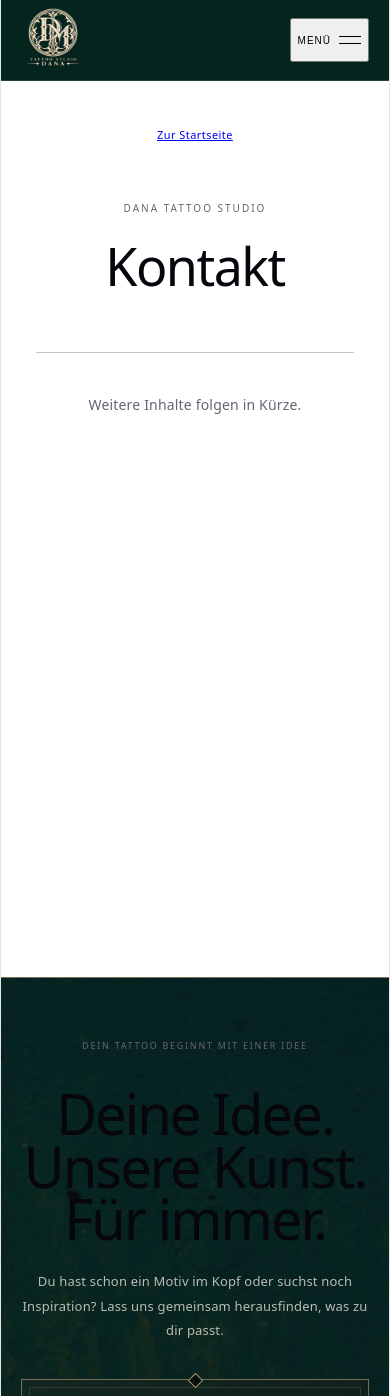
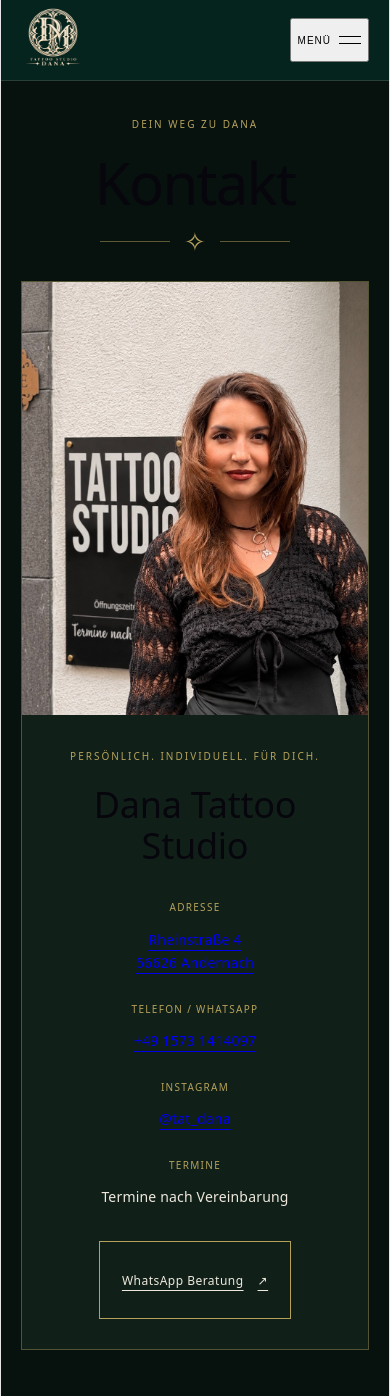
Before and after one commit to AnnaFillanna/dana-tattoo, a React (Vite) app: page /kontakt in a window 390 px wide. Shown: the top 1396 px of the page. Built offline with nearby package versions, Linux system fonts and the light colour scheme; the HTML template or start-up script is replaced by a standard one.

Commit message:
Kontaktseite mit Studiofoto und Terminberatung gestalten

```diff
--- /dev/null
+++ b/src/pages/ContactPage.module.scss
@@ -0,0 +1,33 @@
+.page { background: #07120f; color: #eee8dd; padding: 56px 24px 88px; }
+.container { max-width: 1180px; margin: 0 auto; }
+.heading { text-align: center; margin-bottom: 44px; }
+.heading p, .eyebrow { color: #b6a15b; font-size: 10px; letter-spacing: .2em; text-transform: uppercase; }
+.heading h1 { font-family: var(--font-heading); font-size: clamp(58px, 7vw, 92px); font-weight: 400; line-height: 1.2; margin: 12px 0; }
+.ornament { display: flex; align-items: center; justify-content: center; gap: 14px; color: #b6a15b; }
+.ornament::before, .ornament::after { content: ''; width: 70px; height: 1px; background: #b6a15b80; }
+.ornament span { font-size: 26px; }
+.contact { display: grid; grid-template-columns: 1fr 1fr; background: #102019; border: 1px solid #b6a15b66; }
+.photo { overflow: hidden; min-height: 580px; }
+.photo img { display: block; width: 100%; height: 100%; object-fit: cover; object-position: center 42%; transition: transform 1s ease; }
+.details { padding: clamp(28px, 4vw, 58px); align-self: center; }
+.details h2, .location h2 { font-family: var(--font-heading); font-size: clamp(34px, 4vw, 48px); line-height: 1.15; font-weight: 400; }
+.details h2 { margin: 16px 0 30px; }
+.details dl { display: grid; gap: 23px; margin: 0 0 32px; }
+.details dt { color: #b6a15b; font-size: 10px; letter-spacing: .13em; text-transform: uppercase; margin-bottom: 8px; }
+.details dd { margin: 0; font-size: 14px; line-height: 1.7; }
+.details a, .locationHeading a { text-underline-offset: 5px; }
+.button { display: inline-flex; align-items: center; justify-content: center; gap: 24px; min-height: 48px; padding: 14px 22px; border: 1px solid #b6a15b; color: #eee8dd; background: transparent; font: inherit; font-size: 12px; letter-spacing: .04em; cursor: pointer; transition: background .3s, color .3s; }
+.location { margin-top: 68px; }
+.locationHeading { display: flex; align-items: center; justify-content: space-between; gap: 24px; margin-bottom: 26px; }
+.locationHeading a { font-size: 12px; color: #d6c58a; padding-block: 14px; }
+.map { min-height: 360px; border: 1px solid #b6a15b66; background: radial-gradient(ellipse at center, #1b3025, #0c1b15); }
+.map iframe { display: block; width: 100%; height: 380px; border: 0; }
+.mapIntro { min-height: 360px; display: flex; flex-direction: column; align-items: center; justify-content: center; text-align: center; gap: 18px; padding: 30px 20px; }
+.pin { color: #b6a15b; font-size: 40px; line-height: 1; }
+.mapIntro h3 { font: 400 34px var(--font-heading); }
+.mapIntro p { font-size: 13px; line-height: 1.6; }
+.mapIntro small { font-size: 10px; line-height: 1.7; color: #c0c8bf; }
+.page a:focus-visible, .page button:focus-visible { outline: 2px solid #d6c58a; outline-offset: 5px; }
+@media (hover: hover) and (pointer: fine) { .photo:hover img { transform: scale(1.045); } .button:hover { background: #b6a15b; color: #07120f; } .details dd a:hover, .locationHeading a:hover { text-decoration: underline; } }
+@media (max-width: 700px) { .page { padding: 32px 20px 56px; } .heading { margin-bottom: 28px; } .contact { grid-template-columns: 1fr; } .photo { min-height: 0; aspect-ratio: 4 / 5; } .details { padding: 30px 24px; } .location { margin-top: 44px; } .locationHeading { align-items: flex-start; flex-direction: column; gap: 6px; margin-bottom: 16px; } .details h2 { font-size: 36px; } .button { max-width: 100%; gap: 14px; } }
+@media (prefers-reduced-motion: reduce) { .photo img, .button { transition: none; } .photo:hover img { transform: none; } }
--- a/src/pages/ContactPage.tsx
+++ b/src/pages/ContactPage.tsx
@@ -1,7 +1,42 @@
-import { PageLayout } from './PageLayout';
+import { useState } from 'react';
+import photo from '../assets/images/dana-studio-contact.jpg';
+import styles from './ContactPage.module.scss';
 
-export const ContactPage = () => (
-  <PageLayout title="Kontakt">
-    {/* Здесь можно добавить контакты, адрес и форму записи. */}
-  </PageLayout>
-);
+const address = 'Rheinstraße 4, 56626 Andernach';
+const mapsUrl = `https://www.google.com/maps/search/?api=1&query=${encodeURIComponent(address)}`;
+const whatsappUrl = `https://wa.me/4915731414097?text=${encodeURIComponent('Hallo Dana! Ich möchte einen Beratungstermin vereinbaren.')}`;
+
+export const ContactPage = () => {
+  const [showMap, setShowMap] = useState(false);
+  return (
+    <main className={styles.page}>
+      <div className={styles.container}>
+        <header className={styles.heading}>
+          <p>Dein Weg zu Dana</p>
+          <h1>Kontakt</h1>
+          <div className={styles.ornament} aria-hidden="true"><span>✧</span></div>
+        </header>
+        <section className={styles.contact} aria-labelledby="studio-title">
+          <div className={styles.photo}><img src={photo} alt="Dana vor dem Tattoo-Studio neben dem Studioschild" /></div>
+          <div className={styles.details}>
+            <p className={styles.eyebrow}>Persönlich. Individuell. Für dich.</p>
+            <h2 id="studio-title">Dana Tattoo Studio</h2>
+            <dl>
+              <div><dt>Adresse</dt><dd><a href={mapsUrl} target="_blank" rel="noreferrer">Rheinstraße 4<br />56626 Andernach</a></dd></div>
+              <div><dt>Telefon / WhatsApp</dt><dd><a href="tel:+4915731414097">+49 1573 1414097</a></dd></div>
+              <div><dt>Instagram</dt><dd><a href="https://www.instagram.com/tat_dana/" target="_blank" rel="noreferrer">@tat_dana</a></dd></div>
+              <div><dt>Termine</dt><dd>Termine nach Vereinbarung</dd></div>
+            </dl>
+            <a className={styles.button} href={whatsappUrl} target="_blank" rel="noreferrer">WhatsApp Beratung <span aria-hidden="true">↗</span></a>
+          </div>
+        </section>
+        <section className={styles.location} aria-labelledby="location-title">
+          <div className={styles.locationHeading}><h2 id="location-title">So findest du mich</h2><a href={mapsUrl} target="_blank" rel="noreferrer">Route planen ↗</a></div>
+          <div className={styles.map}>
+            {showMap ? <iframe title="Standort Dana Tattoo Studio in Andernach" src={`https://maps.google.com/maps?q=${encodeURIComponent(address)}&output=embed`} loading="lazy" referrerPolicy="no-referrer-when-downgrade" allowFullScreen /> : <div className={styles.mapIntro}><span className={styles.pin} aria-hidden="true">◇</span><h3>Mitten in Andernach</h3><p>{address}</p><button className={styles.button} onClick={() => setShowMap(true)}>Google Maps laden</button><small>Beim Laden wird eine Verbindung zu Google hergestellt.</small></div>}
+          </div>
+        </section>
+      </div>
+    </main>
+  );
+};
```
Also changed, not shown: src/assets/images/dana-studio-contact.jpg (added).
